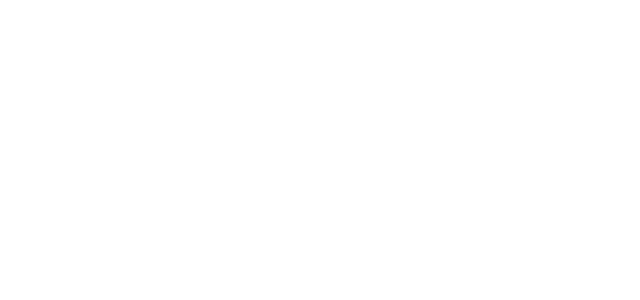
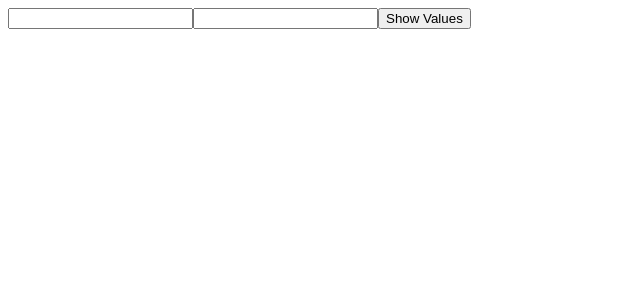
Before and after one commit to Alessandro-Ambra-dev/esercizi-React, a React (Create React App) app in the folder my-app/: page / in a window 1280 px wide. Shown: the top 300 px of the page, without its empty margins (0-640 px from the left). Built offline with nearby package versions, Linux system fonts and the light colour scheme.

Commit message:
added es-37 of React

```diff
--- a/my-app/src/App.jsx
+++ b/my-app/src/App.jsx
@@ -1,5 +1,10 @@
 import React from "react";
+import { Form } from "./Form";
 
 export function App() {
-  return <div></div>;
+  return (
+    <div>
+      <Form />
+    </div>
+  );
 }
--- /dev/null
+++ b/my-app/src/CustomForm.jsx
@@ -0,0 +1,31 @@
+import { useState } from "react";
+
+export function useForm() {
+  const [login, setLogin] = useState({
+    username: "",
+    password: "",
+  });
+
+  function handleInputs(event) {
+    const { name, value } = event.target;
+
+    setLogin((login) => {
+      return {
+        ...login,
+        [name]: value,
+      };
+    });
+    console.log(login)
+  }
+
+  function handleShowInputs() {
+    console.log(login);
+
+  }
+
+  return {
+    login: login,
+    inputVal: handleInputs,
+    showVal: handleShowInputs,
+  };
+}
--- /dev/null
+++ b/my-app/src/Form.jsx
@@ -0,0 +1,22 @@
+import { useForm } from "./CustomForm";
+
+export function Form() {
+  const { login, inputVal, showVal } = useForm();
+  return (
+    <div>
+        <input
+          type="text"
+          name="username"
+          value={login.username}
+          onChange={inputVal}
+        />
+        <input
+          type="text"
+          name="password"
+          value={login.password}
+          onChange={inputVal}
+        />
+        <button onClick={showVal}>Show Values</button>
+    </div>
+  );
+}
```
Also changed, not shown: my-app/src/consegna.md (+1 -0 lines).
